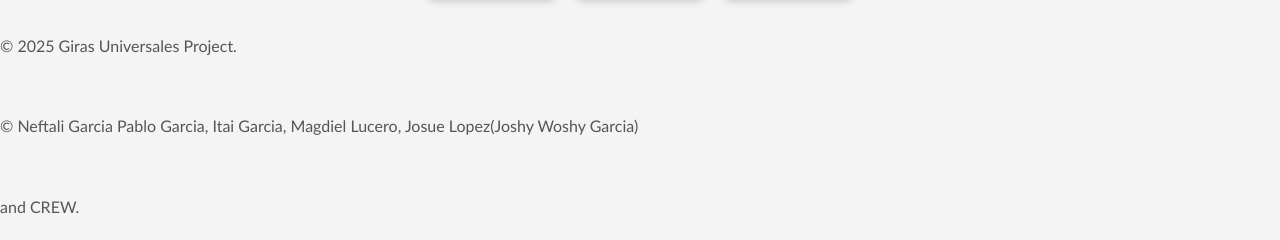
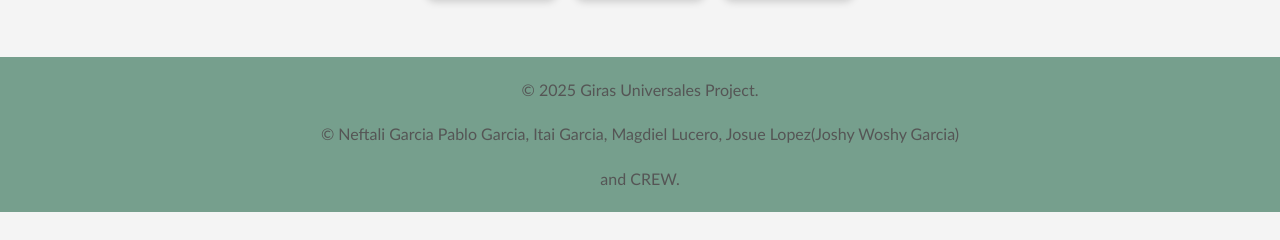
Before and after one commit to neffyG/LLDMGIRAS.com, a plain HTML site: page etapa4.html in a window 1280 px wide. Shown: the part 823-1063 px from the top of the page. After the commit the page ends 1035 px from the top, so only its background shows below. Drawn offline with Linux system fonts and the light colour scheme.

Commit message:
Update etapa4.html

```diff
--- a/etapa4.html
+++ b/etapa4.html
@@ -51,6 +51,17 @@
 
         .image-gallery img:hover {
             transform: scale(1.05);
+        }
+        footer {
+            background-color: #769f8d;
+            color: white;
+            text-align: center;
+            padding: 20px;
+            margin-top: 40px;
+        }
+
+        footer p {
+            margin: 0;
         }
     </style>
 </head>
```
